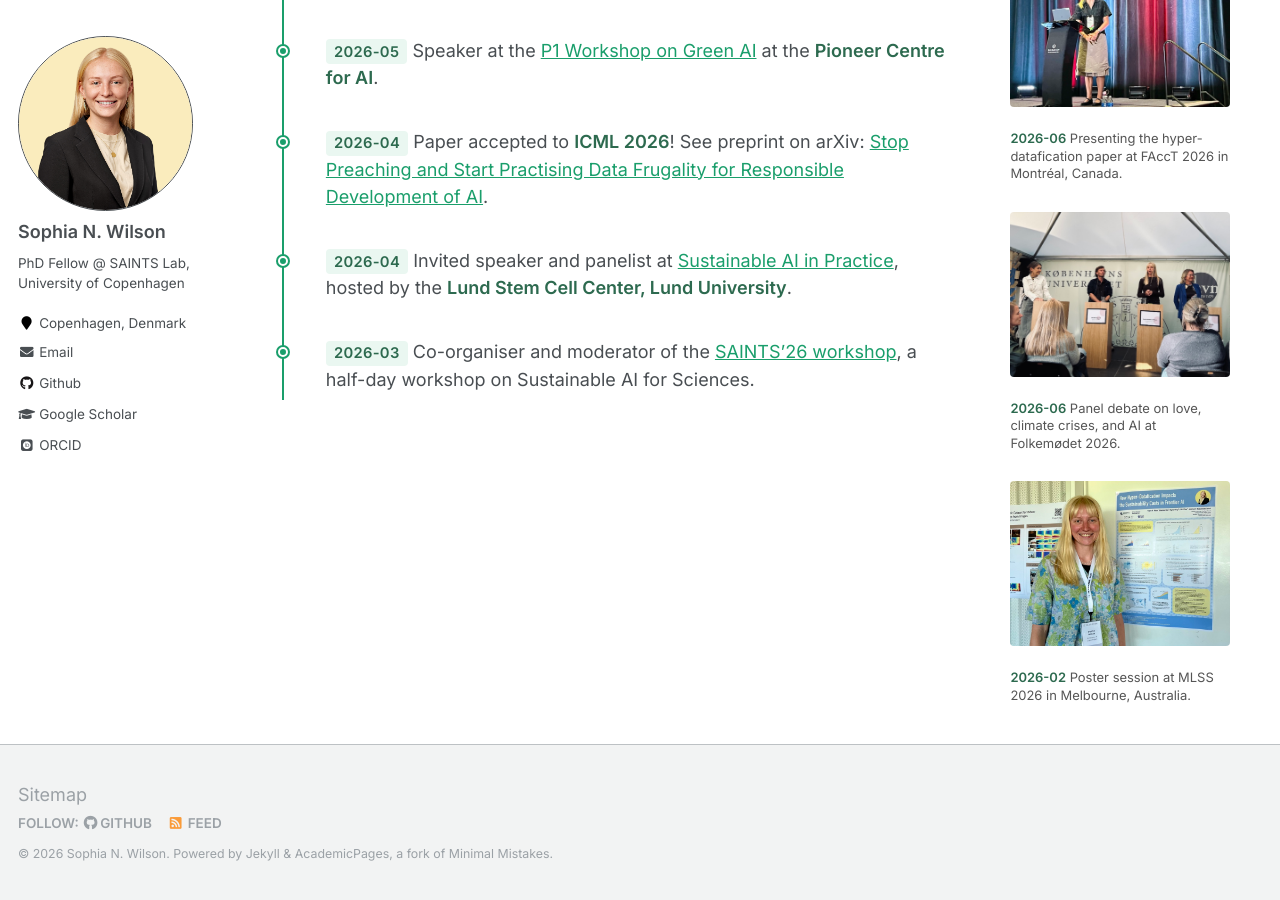
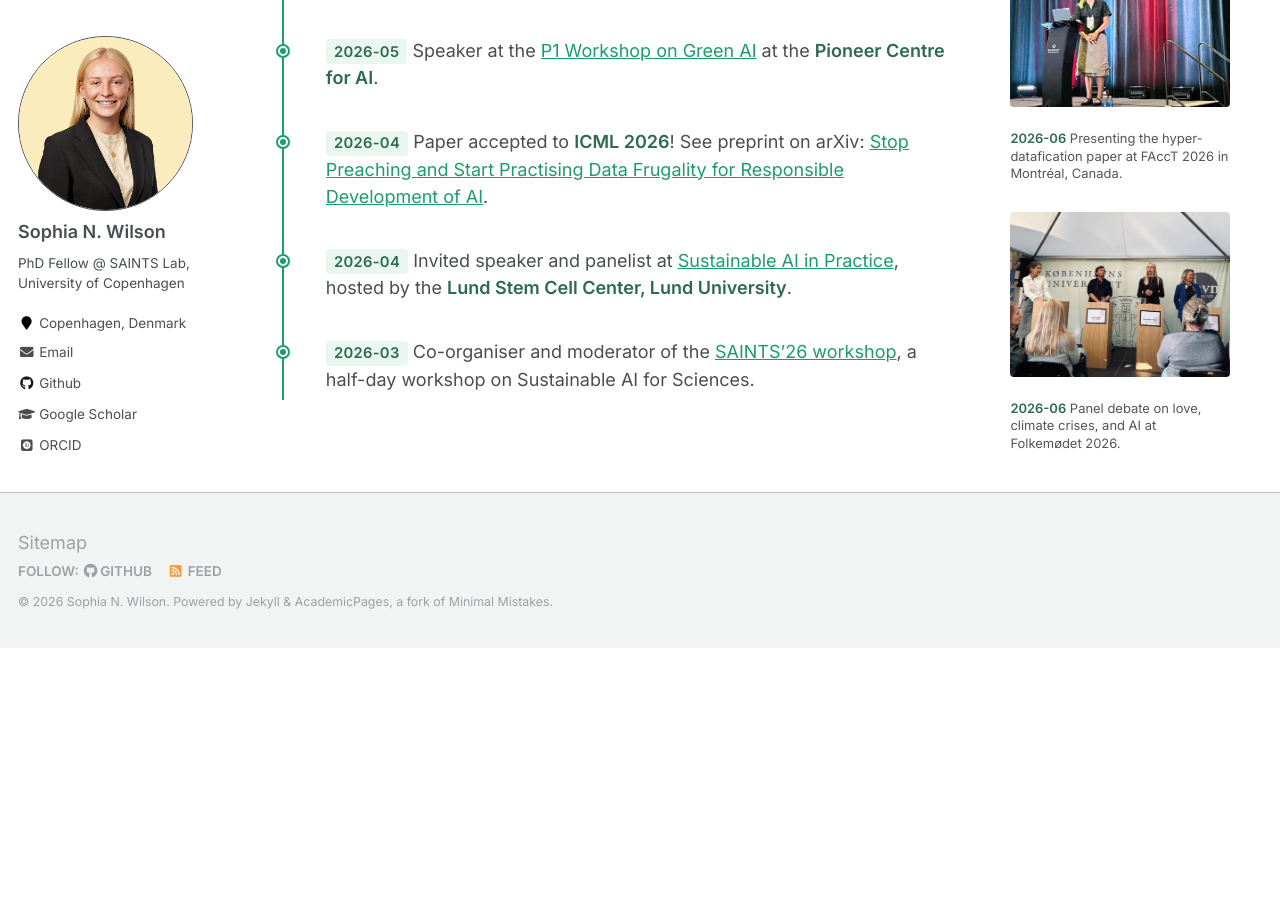
Before and after one commit to sophiawilson18/sophiawilson18.github.io, a Jekyll site: the page built from _pages/about.md, in a window 1280 px wide and 900 px high, scrolled down 2096 px. Built offline with Jekyll 4.4.1, drawn with Linux system fonts in a browser that asks for light colours; some web fonts are replaced; after the commit the page ends 2744 px from its top, so only the background shows below that.

Commit message:
remove mlss

```diff
--- a/_pages/about.md
+++ b/_pages/about.md
@@ -101,10 +101,6 @@ I hold an MSc degree in Computational Physics from the Niels Bohr Institute, UCP
     <img src="/images/about/folkemoede2026.jpg" alt="Panel debate in the University of Copenhagen tent at Folkemødet 2026" loading="lazy">
     <figcaption><span class="photo-date">2026-06</span> Panel debate on love, climate crises, and AI at Folkemødet 2026.</figcaption>
   </figure>
-  <figure>
-    <img src="/images/about/mlss.jpg" alt="With my poster at MLSS 2026" loading="lazy">
-    <figcaption><span class="photo-date">2026-02</span> Poster session at MLSS 2026 in Melbourne, Australia.</figcaption>
-  </figure>
 </aside>
 </div>
 
```
